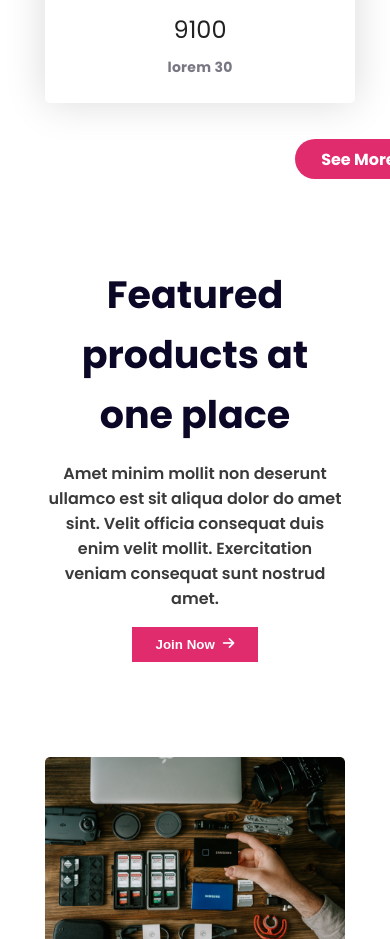
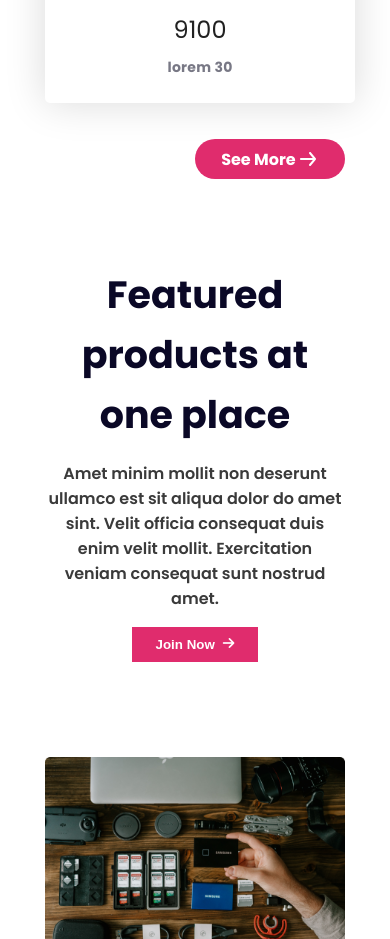
Before and after one commit to KhEliash/gear-influence, a plain HTML site: page index.html in a window 390 px wide. Shown: the part 5500-6439 px from the top of the page. Drawn offline with Linux system fonts and the light colour scheme.

Commit message:
little customize

```diff
--- a/styles/style.css
+++ b/styles/style.css
@@ -230,7 +230,7 @@ footer {
     width: 100%;
   }
   .collection-container > p {
-    right: -250px;
+    right: -150px;
   }
   .feature-section {
     flex-direction: column-reverse;
```
